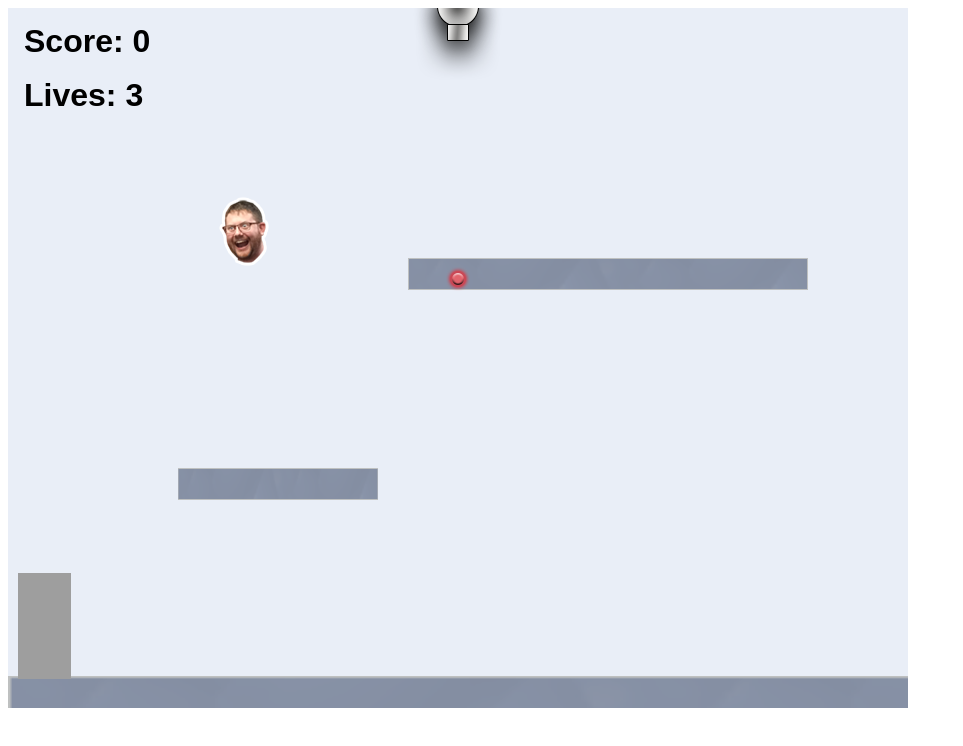
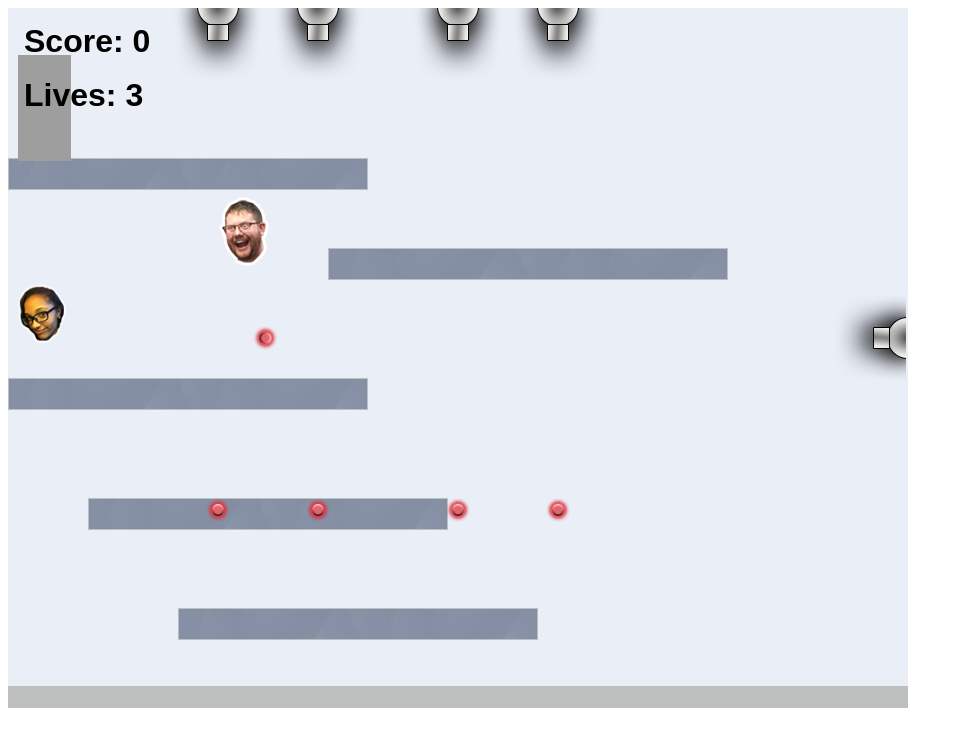
Before and after one commit to Jadoholmes/jadoholmes.github.io, a website: page projects/platformer/index.html in a window 1280 px wide. Shown: the whole page, without its empty margins (0-963 px from the left). Drawn offline with Linux system fonts and the light colour scheme; animation ran at ten frames a second.

Commit message:
add portfolio.html file

```diff
--- a/portfolio.html
+++ b/portfolio.html
@@ -4,10 +4,15 @@
         <title>Sheba's Amazing Website</title>
         <style type="text/css">
             body {
-                background: rgb(125, 198, 205);
+
+
+
+
+                background: rgb(2, 15, 192);
                 color: rgb(45, 45, 45);
                 padding: 10px;
                 font-family: arial;
+                border-radius: px;
             }
             header {
                 font-size: 1.5em;
@@ -23,10 +28,12 @@
 
             /* navigation menu */
             nav {
-                background: rgb(239, 80, 41);
-                margin: 0 auto;
+
+                background: rgb(31, 173, 3);
+                margin: 10 auto;
                 display: flex;
                 padding: 10px;
+                border-radius: 4px;
             }
             nav header {
                 display: flex;
@@ -83,15 +90,32 @@
       <div id="all-contents">
         <div id="all-contents">
             <nav>
-                <header>Sheba's Glorious Website</header>
+                <header>Jadons proposterous website</header>
                 <ul>
                     <li><a href="index.html">Home</a>
                     </li>
                     <li><a href="portfolio.html">Portfolio</a>
                     </li>
+
                 </ul>
+
             </nav>
+            <main>
+                <div class="content">
+                    <h1>Portfolio</h1>
+                    <ul id="portfolio">
+                        <li><a href="projects/platformer/">Platformer : A cannon - dodging, collectible - grabbing adventure game for Halleb0t</a></li>
+                        <li><a href="projects/bouncing-box/">Bouncing Box : A project that gives you a taste of game development on the web </a></li>
+                        <li><a href="projects/circularity/">Circularity : A motion poem using random number generation and velocity applied to circle shapes...</a></li>
+
+                    </ul>
+
+                </div>
+            </main>
         </div>
       </div>
+      <script src="https://ajax.googleapis.com/ajax/libs/jquery/2.1.3/jquery.min.js"></script>
+<script id="portfolioScript">$(document).ready(function() {$.getJSON('projects/projects.json').then(function(data) { data.projects.forEach(function(project){ $('#portfolio').append('<li><a href="projects/' + project.name + '/">' + project.title + ' : ' + project.description + '</a></li>'); }); }); });</script>
+
     </body>
 </html>
--- a/projects/platformer/js/factory/cannon.js
+++ b/projects/platformer/js/factory/cannon.js
@@ -78,7 +78,7 @@
             projectile.angle = angle;
             projectile.alpha = 0;
 
-            tween = game.add.tween(projectile).to(tweenTo, 2000, null, true, delay || 0, -1);
+            tween = game.add.tween(projectile).to(tweenTo, 1000, null, true, delay || 0, -1);
             configureTween(tween, projectile, cannon);
             return cannon;
 
--- a/projects/platformer/js/factory/collectable.js
+++ b/projects/platformer/js/factory/collectable.js
@@ -17,7 +17,7 @@
              */
             switch (type.assetKey) {
                 case 'db':
-                    collectable.body.height = 44;
+                    collectable.body.height = 40;
                     break;
 
                 case 'grace':
--- a/projects/platformer/js/factory/player.js
+++ b/projects/platformer/js/factory/player.js
@@ -6,7 +6,7 @@
         opspark = window.opspark,
         animations = {},
         spawnX = 30,
-        spawnY = 600;
+        spawnY = 10;
 
     opspark.createPlayer = function (game) {
         let
@@ -15,7 +15,7 @@
             _run = createState('run'),
             _duck = createDuckState('duck'),
             _idle = createState('idle'),
-            _flyingJump = createFlyingJumpState('flyingJump'),
+            _flyingJump = createFlyingJumpState('Jump'),
             _stop = createStopState('stop'),
             _fire = createFireState('fire'),
             _die = createDieState('die'),
@@ -44,7 +44,7 @@
 
         function createDuckState(name) {
             var
-                xOffset = -6,
+                xOffset = -90,
                 yOffset = 0,
                 state = createState(name);
             state.duck = doNothing;
--- a/projects/platformer/js/init/cannon.js
+++ b/projects/platformer/js/init/cannon.js
@@ -27,9 +27,11 @@
         // ALL YOUR CODE GOES BELOW HERE ///////////////////////////////////////
 
         // example:
-        createCannon("top", 450);
-
-
+        createCannon("top", 310);
+        createCannon("top", 210);
+         createCannon("top", 550);
+          createCannon("top", 450);
+          createCannon("right", 330);
         // ALL YOUR CODE GOES ABOVE HERE ///////////////////////////////////////
         ////////////////////////////////////////////////////////////////////////
     };
--- a/projects/platformer/js/init/collectable.js
+++ b/projects/platformer/js/init/collectable.js
@@ -38,7 +38,7 @@
 
         // example:
         createCollectable(type.steve, 200, 170, 6, 0.7);
-
+        createCollectable(type.kennedi, 10, 260, 6, 0.7);
 
 
         // ALL YOUR CODE GOES ABOVE HERE ///////////////////////////////////////
--- a/projects/platformer/js/init/platform.js
+++ b/projects/platformer/js/init/platform.js
@@ -34,11 +34,14 @@
          * asset, giving it a scaleX and scaleY of 2 will stretch it across the
          * bottom of the game.
          */
-        createPlatform(0, game.world.height - 32, 3, 2);    // DO NOT DELETE
+        createPlatform(0, game.world.height - 22, 300, 200);    // DO NOT DELETE
 
         // example:
-        createPlatform(400, 250);
-        createPlatform(170, 460, 0.5);
+        createPlatform(320, 240);
+        createPlatform(80, 490, 0.9);
+        createPlatform(170, 600, 0.9);
+        createPlatform(0, 150, 0.9);
+        createPlatform(0, 370, 0.9);
 
         // ALL YOUR CODE GOES ABOVE HERE ///////////////////////////////////////
         ////////////////////////////////////////////////////////////////////////
```
Also changed, not shown: index.html (+5 -2 lines).
